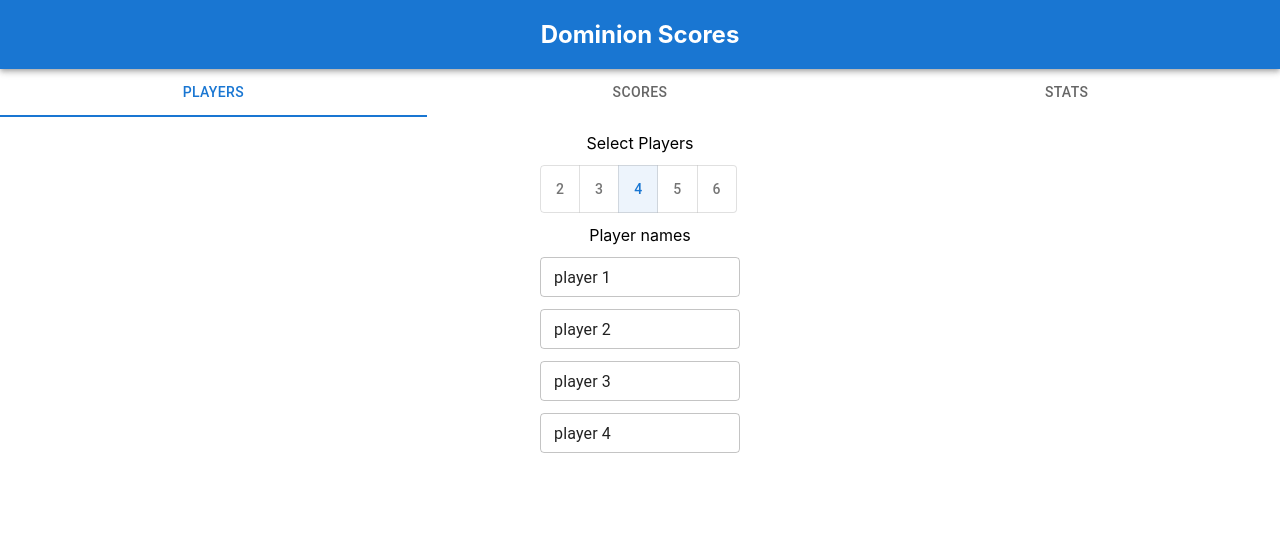
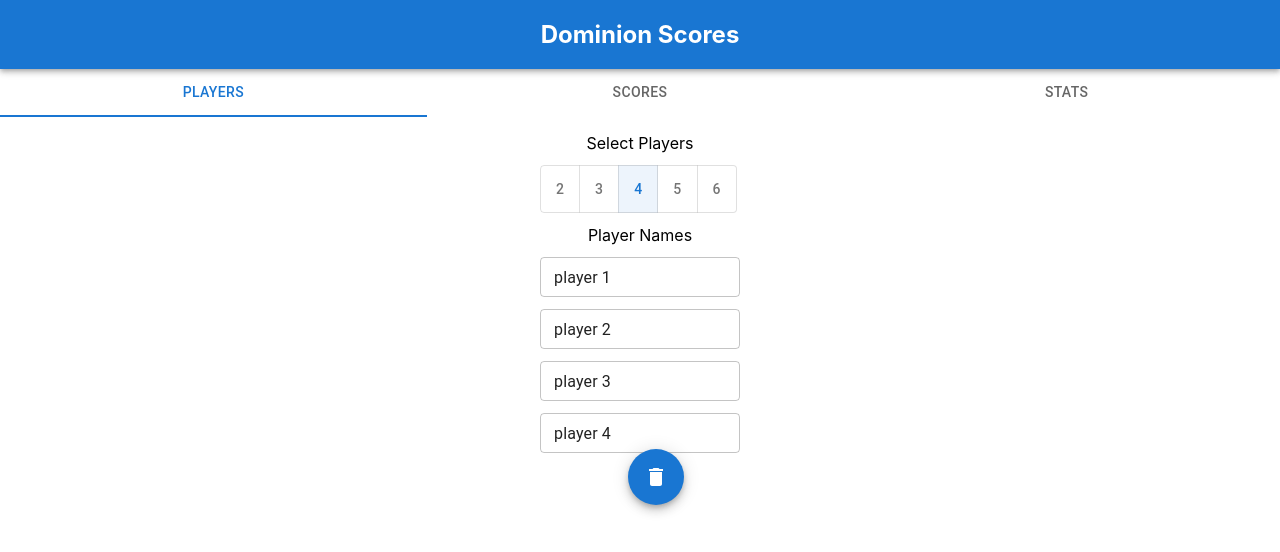
Before and after one commit to sho25/dominion-scores, a React (Create React App) app: page / in a window 1280 px wide. Shown: the top 552 px of the page. Built offline with nearby package versions, Linux system fonts and the light colour scheme.

Commit message:
implement delete function

```diff
--- a/src/App.tsx
+++ b/src/App.tsx
@@ -1,9 +1,11 @@
-import React, { useState } from 'react';
+import React from 'react';
 import { AppBar } from '@mui/material';
 
 import TabMenu from './components/TabMenu';
 import PlayerInput from './components/PlayerInput';
 import Score from './components/Score';
+import Stats from './components/Stats';
+import DeleteFab from './components/DeleteFab';
 
 import useLocalStorage from './hooks/useLocalStorage';
 
@@ -32,21 +34,40 @@ function App() {
     setScores([...scores, score]);
   };
 
+  const resetAllData = () => {
+    setNumPlayers(4);
+    setPlayers(
+      Array(MAX_PLAYERS)
+        .fill(undefined)
+        .map((_, index) => `player ${index + 1}`)
+    );
+    setScores([]);
+  };
+
   const labels = ['players', 'scores', 'stats'];
   const content = [
+    <>
       <PlayerInput
         numPlayers={numPlayers}
         players={players}
         setNumPlayers={setNumPlayers}
         setPlayerName={setPlayerName}
-    />,
+      />
+      <DeleteFab action={resetAllData} />
+    </>,
+    <>
       <Score
         players={players}
         numPlayers={numPlayers}
         scores={scores}
         setNewScore={setNewScore}
-    />,
-    <div>stats</div>,
+      />
+      <DeleteFab action={resetAllData} />
+    </>,
+    <>
+      <Stats players={players} numPlayers={numPlayers} scores={scores} />
+      <DeleteFab action={resetAllData} />
+    </>,
   ];
 
   return (
--- /dev/null
+++ b/src/components/DeleteFab/DeleteFab.scss
@@ -0,0 +1,5 @@
+.deleteFab {
+  position: absolute;
+  left: 16px;
+  bottom: 16px;
+}
--- /dev/null
+++ b/src/components/DeleteFab/index.tsx
@@ -0,0 +1,47 @@
+import React, { useState } from 'react';
+import {
+  Button,
+  Dialog,
+  DialogContent,
+  DialogActions,
+  Fab,
+} from '@mui/material';
+import { Delete } from '@mui/icons-material';
+
+import './DeleteFab.scss';
+
+type Props = {
+  action: () => void;
+};
+
+function DeleteFab(props: Props) {
+  const { action } = props;
+  const [isOpen, setIsOpen] = useState(false);
+  return (
+    <>
+      <Fab
+        className="deleteFab"
+        onClick={() => setIsOpen(true)}
+        color="primary"
+      >
+        <Delete />
+      </Fab>
+      <Dialog open={isOpen}>
+        <DialogContent>Are you sure you want to delete all data?</DialogContent>
+        <DialogActions>
+          <Button onClick={() => setIsOpen(false)}>Cancel</Button>
+          <Button
+            onClick={() => {
+              action();
+              setIsOpen(false);
+            }}
+          >
+            Delete
+          </Button>
+        </DialogActions>
+      </Dialog>
+    </>
+  );
+}
+
+export default DeleteFab;
--- a/src/components/PlayerInput/index.tsx
+++ b/src/components/PlayerInput/index.tsx
@@ -40,7 +40,7 @@ function PlayerInput(props: Props) {
             </ToggleButton>
           ))}
       </ToggleButtonGroup>
-      <div className="title">Player names</div>
+      <div className="title">Player Names</div>
       {players.slice(0, numPlayers).map((player, index) => {
         return (
           <div key={index}>
--- a/src/components/Score/ScoreInput/ScoreInput.scss
+++ b/src/components/Score/ScoreInput/ScoreInput.scss
@@ -7,4 +7,8 @@
     width: 50%;
     text-align: center;
   }
+
+  .playerName {
+    text-align: left;
+  }
 }
--- a/src/components/Score/ScoreInput/index.tsx
+++ b/src/components/Score/ScoreInput/index.tsx
@@ -22,7 +22,9 @@ function ScoreInput(props: Props) {
     <div>
       {players.slice(0, numPlayers).map((player, index) => (
         <div className="scoreInputRow" key={index}>
-          <span>{player}</span>
+          <div className="playerName">
+            <span>{player}</span>
+          </div>
           <TextField
             size="small"
             type="number"
--- a/src/components/Score/ScoreTable/index.tsx
+++ b/src/components/Score/ScoreTable/index.tsx
@@ -30,7 +30,7 @@ function ScoreTable(props: Props) {
         <TableBody>
           {scores.map((score, index) => (
             <TableRow key={index}>
-              <TableCell>{index}</TableCell>
+              <TableCell>{index + 1}</TableCell>
               {score.slice(0, numPlayers).map((item, scoreIndex) => (
                 <TableCell key={scoreIndex}>
                   {item.place ? `${item.score}pt / ${item.place}place` : '-'}
@@ -42,7 +42,7 @@ function ScoreTable(props: Props) {
       </Table>
     </TableContainer>
   ) : (
-    <div>No scores</div>
+    <div>No Scores</div>
   );
 }
 
--- a/src/components/Score/index.tsx
+++ b/src/components/Score/index.tsx
@@ -56,7 +56,7 @@ function Score(props: Props) {
         <AddIcon />
       </Fab>
       <Dialog scroll="body" open={isOpen} onClose={() => setIsOpen(false)}>
-        <DialogTitle>Add new score</DialogTitle>
+        <DialogTitle>Add New Score</DialogTitle>
         <DialogContent>
           <DialogContentText>
             <ScoreInput
--- /dev/null
+++ b/src/components/Stats/index.tsx
@@ -0,0 +1,67 @@
+import React from 'react';
+import { Chart } from 'react-google-charts';
+
+import { ScoreData } from '../../types';
+
+type Props = {
+  numPlayers: number;
+  players: string[];
+  scores: ScoreData[][];
+};
+
+function Stats(props: Props) {
+  const { numPlayers, players, scores } = props;
+  const formatPieChartData = (scores: ScoreData[][]) => {
+    const firstPlaceCount = Array(numPlayers).fill(0);
+    scores.forEach((scoreRow) => {
+      scoreRow.slice(0, numPlayers).map((score, playerIndex) => {
+        if (score.place === 1) firstPlaceCount[playerIndex]++;
+      });
+    });
+    return [
+      ['Player Name', 'Win Rate'],
+      ...players.map((player, index) => {
+        return [player, firstPlaceCount[index]];
+      }),
+    ];
+  };
+
+  const formatLineChartData = (scores: ScoreData[][]) => {
+    return [
+      ['Games', ...players.slice(0, numPlayers)],
+      ...scores.map((score, index) => {
+        return [
+          index,
+          ...score
+            .slice(0, numPlayers)
+            .map((s) => (s.place ? numPlayers - s.place : null)),
+        ];
+      }),
+    ];
+  };
+
+  return (
+    <div>
+      {scores.length ? (
+        <>
+          <div>Win Rate</div>
+          <Chart chartType="PieChart" data={formatPieChartData(scores)} />
+
+          <div>Game Summary</div>
+          <Chart
+            chartType="LineChart"
+            data={formatLineChartData(scores)}
+            options={{
+              legend: { position: 'bottom' },
+              vAxis: { textPosition: 'none' },
+            }}
+          />
+        </>
+      ) : (
+        'No Stats'
+      )}
+    </div>
+  );
+}
+
+export default Stats;
```
Also changed, not shown: 1 other file (tests, documents, lock files or other folders). Lines whose indentation alone changed are shown as unchanged.
